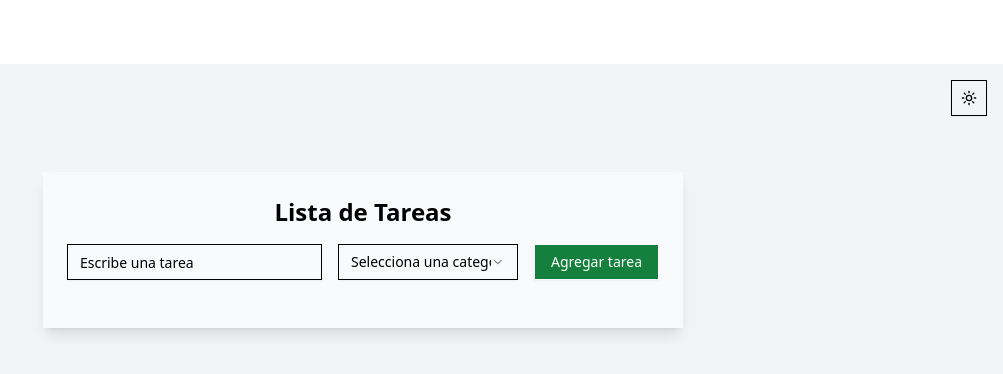
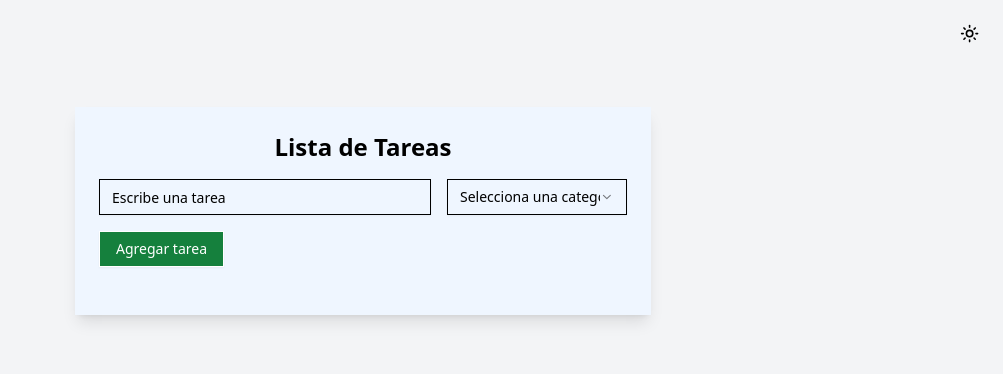
Before and after one commit to WalterNickSuelArroyo/proyecto-listar-tareas, a React (Vite) app: page / in a window 1280 px wide. Shown: the top 374 px of the page, without its empty margins (277-1280 px from the left). Built offline with nearby package versions, Linux system fonts and the light colour scheme.

Commit message:
mejorando adaptacion a dispositivos

```diff
--- a/src/DarkMode.jsx
+++ b/src/DarkMode.jsx
@@ -1,29 +1,40 @@
-import { DropdownMenu, DropdownMenuContent, DropdownMenuItem, DropdownMenuTrigger } from './components/ui/dropdown-menu'
-import { Button } from './components/ui/button'
-import { Moon, Sun } from 'lucide-react'
-import { useTheme } from './components/ThemeProvider'
+import { DropdownMenu, DropdownMenuContent, DropdownMenuItem, DropdownMenuTrigger } from './components/ui/dropdown-menu';
+import { Moon, Sun } from 'lucide-react';
+import { useTheme } from './components/ThemeProvider';
 
 const DarkMode = () => {
-  const {setTheme} = useTheme();
+  const { theme, setTheme } = useTheme();
+
   return (
     <DropdownMenu>
       <DropdownMenuTrigger asChild>
-        <Button variant="outline" size="icon">
-          <Sun className="h-[1.2rem] w-[1.2rem] rotate-0 scale-100 transition-all dark:-rotate-90 dark:scale-0" />
-          <Moon className="absolute h-[1.2rem] w-[1.2rem] rotate-90 scale-0 transition-all dark:rotate-0 dark:scale-100" />
-          <span className="sr-only">Toggle theme</span>
-        </Button>
+        <button
+          className="flex items-center justify-center p-2 rounded-full bg-transparent focus:outline-none"
+          aria-label="Toggle theme"
+        >
+          {/* Sun icon */}
+          <Sun
+            className={`h-[1.2rem] w-[1.2rem] transition-all ${
+              theme === 'dark' ? 'opacity-0 scale-0' : 'opacity-100 scale-100'
+            }`}
+          />
+          {/* Moon icon */}
+          <Moon
+            className={`absolute h-[1.2rem] w-[1.2rem] transition-all ${
+              theme === 'dark' ? 'opacity-100 scale-100 text-white' : 'opacity-0 scale-0 text-gray-700'
+            }`}
+          />
+        </button>
       </DropdownMenuTrigger>
-      <DropdownMenuContent align="end">
-        <DropdownMenuItem onClick={() => setTheme("light")}>
-          Light
-        </DropdownMenuItem>
-        <DropdownMenuItem onClick={() => setTheme("dark")}>
-          Dark
-        </DropdownMenuItem>
+      <DropdownMenuContent
+        align="end"
+        className={theme === 'dark' ? 'bg-gray-800 text-white' : 'bg-white text-black'}
+      >
+        <DropdownMenuItem onClick={() => setTheme('light')}>Light</DropdownMenuItem>
+        <DropdownMenuItem onClick={() => setTheme('dark')}>Dark</DropdownMenuItem>
       </DropdownMenuContent>
     </DropdownMenu>
-  )
-}
+  );
+};
 
-export default DarkMode
+export default DarkMode;
--- a/src/components/Tareas.jsx
+++ b/src/components/Tareas.jsx
@@ -59,11 +59,11 @@ const Tareas = () => {
   const getCategoryColor = (category) => {
     switch (category) {
       case "personal":
-        return "bg-green-100 text-green-800";
+        return "bg-green-700 text-green-100";
       case "trabajo":
-        return "bg-blue-100 text-blue-800";
+        return "bg-blue-700 text-blue-100";
       case "urgente":
-        return "bg-red-100 text-red-800";
+        return "bg-red-900 text-red-100";
       default:
         return "";
     }
@@ -75,8 +75,13 @@ const Tareas = () => {
         <div className="flex justify-end p-4">
           <DarkMode />
         </div>
-        <div className="max-w-[50%] mx-auto p-6 bg-gray-50 rounded-lg shadow-lg mt-10">
-          <h1 className="text-2xl font-bold mb-4 text-center">Lista de Tareas</h1>
+        <div
+  className={`w-full max-w-sm sm:max-w-md md:max-w-lg lg:max-w-xl mx-auto p-4 sm:p-6 mt-10 ${
+    // En modo oscuro, aplicamos fondo transparente y borde blanco
+    "bg-blue-50 dark:bg-transparent dark:border-2 dark:border-white rounded-lg shadow-lg"
+  }`}
+>
+          <h1 className="text-2xl font-bold mb-4 text-center dark:text-white">Lista de Tareas</h1>
           <TaskInput
             taskText={taskText}
             setTaskText={setTaskText}
--- a/src/components/TaskInput.jsx
+++ b/src/components/TaskInput.jsx
@@ -13,16 +13,17 @@ import {
 const TaskInput = ({ taskText, setTaskText, category, setCategory, addTask, error }) => {
   return (
     <div className="flex flex-col gap-4 mb-6">
-      <div className="flex flex-col sm:flex-row items-center gap-4">
+      {/* Ajuste para columnas en tamaños medianos */}
+      <div className="flex flex-col md:flex-row md:flex-wrap items-center gap-4">
         <Input
           value={taskText}
           onChange={(e) => setTaskText(e.target.value)}
-          className="w-full sm:w-auto flex-grow"
+          className="w-full sm:w-auto flex-grow dark:text-white"
           type="text"
           placeholder="Escribe una tarea"
         />
         <Select onValueChange={setCategory} value={category}>
-          <SelectTrigger className="w-[180px]">
+          <SelectTrigger className="w-full md:w-[180px] dark:text-white">
             <SelectValue placeholder="Selecciona una categoría" />
           </SelectTrigger>
           <SelectContent className="z-50 bg-white shadow-lg border rounded-md">
@@ -34,9 +35,10 @@ const TaskInput = ({ taskText, setTaskText, category, setCategory, addTask, erro
             </SelectGroup>
           </SelectContent>
         </Select>
+        {/* Botón ocupa 100% en tamaños medianos y pasa a una nueva fila */}
         <Button
           onClick={addTask}
-          className="bg-green-700 text-white"
+          className="bg-green-700 text-white w-full md:w-auto md:flex-grow-0"
           variant="outline"
         >
           Agregar tarea
--- a/src/components/TaskItem.jsx
+++ b/src/components/TaskItem.jsx
@@ -14,11 +14,11 @@ const TaskItem = ({ task, index, toggleTaskCompletion, removeTask, getCategoryCo
           onChange={() => toggleTaskCompletion(index)}
         />
         <span className="text-sm">
-          {task.text}
+          {task.text.length > 10 ? `${task.text.slice(0, 10)}...` : task.text}
         </span>
       </div>
       <Button
-        className="bg-red-500 text-white hover:text-gray-900"
+        className="bg-red-500 text-white hover:text-gray-100 hover:border"
         onClick={() => removeTask(index)}
       >
         Eliminar
--- a/src/layout/MainLayout.jsx
+++ b/src/layout/MainLayout.jsx
@@ -3,7 +3,7 @@ import { Outlet } from 'react-router-dom'
 const MainLayout = () => {
   return (
     <div className='flex flex-col min-h-screen'>
-        <div className='flex-1 mt-16'>
+        <div className='flex-1'>
             <Outlet/>
         </div>
     </div>
```
